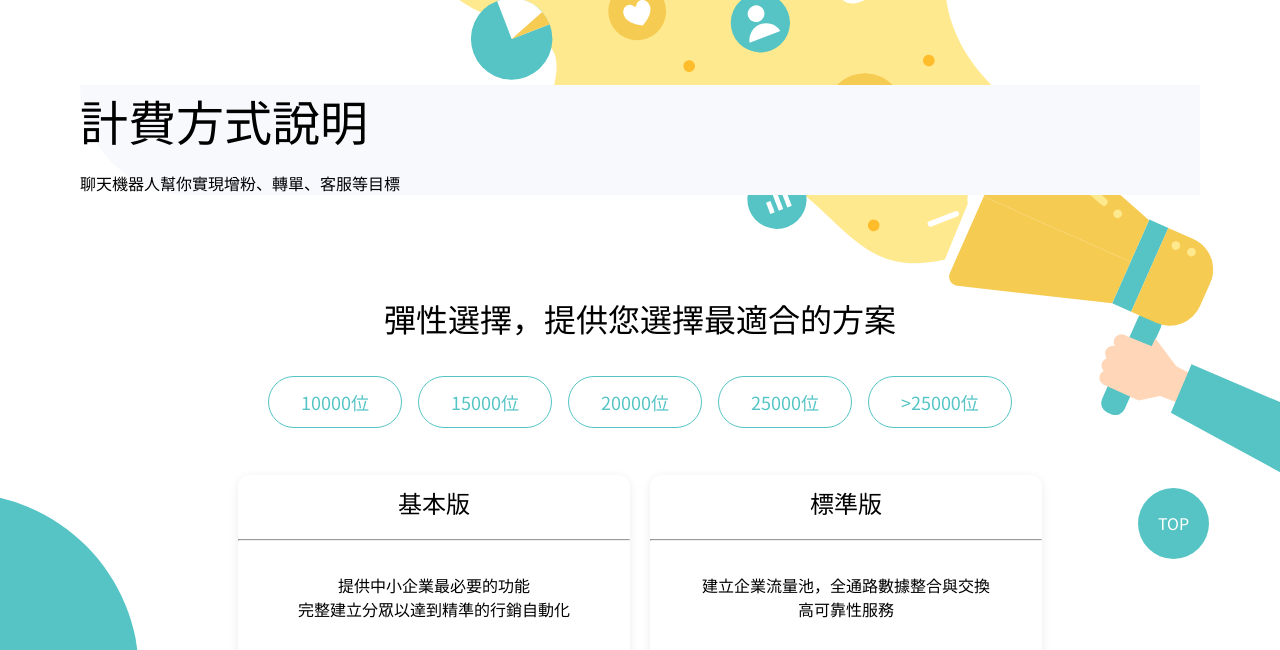
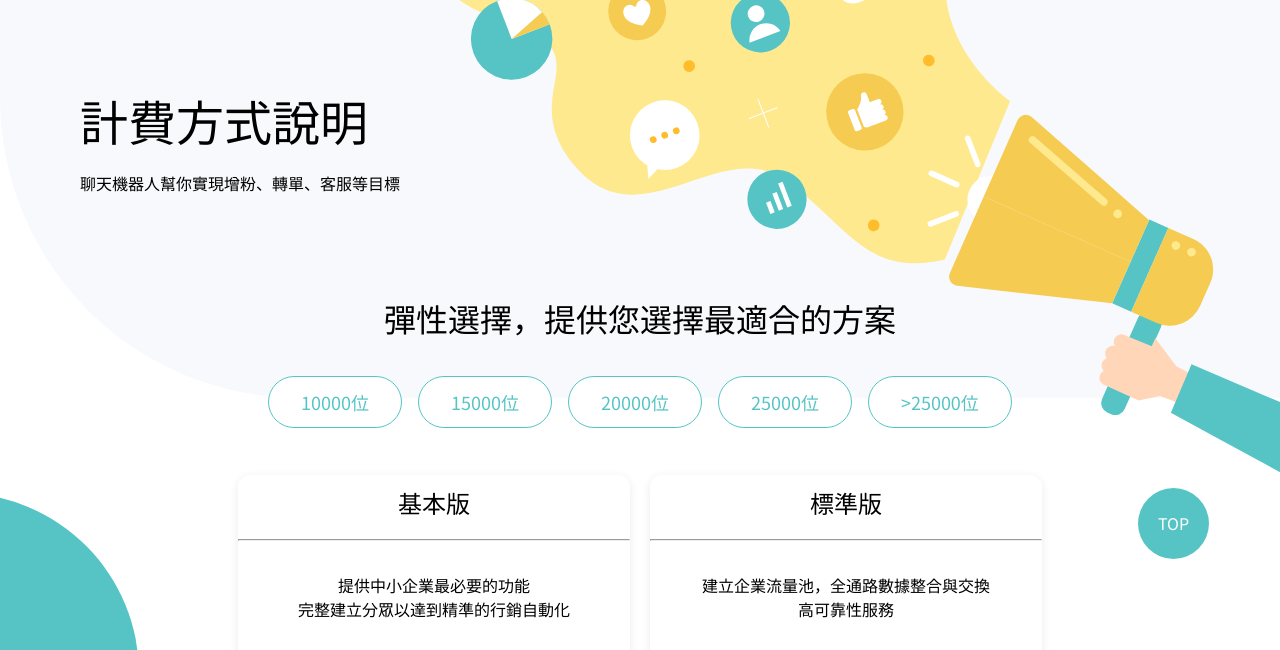
Before and after one commit to rex-chu-0/chattalk, a plain HTML site: page price.html in a window 1280 px wide. Shown: the part 72-722 px from the top of the page. Drawn offline with Linux system fonts and the light colour scheme.

Commit message:
price banner finshed

```diff
--- a/price.html
+++ b/price.html
@@ -8,11 +8,12 @@
 <link rel="preconnect" href="https://fonts.gstatic.com" crossorigin>
 <link href="https://fonts.googleapis.com/css2?family=Noto+Sans+TC&display=swap" rel="stylesheet">
     <link rel="stylesheet" href="styles/main.css">
-    <title>ChatTalker</title>
+    <title>ChatTalker-Pricing</title>
 </head>
 <body>
     <div class="toTopBtn fixedBtn" onclick="ToTop">TOP</div>
     <img src="img/banner.svg" alt="priceBanner" class="priceBannerImg">
+    <div class="backgroundPriceBanner"></div>
     <div class="container">
         <header>
             <h1><a href="index.html"><img src="img/logo.png" alt="logo" class="logo"></a></h1>
--- a/styles/_background.scss
+++ b/styles/_background.scss
@@ -8,4 +8,15 @@
         z-index: -1;
 	}
 
+        &PriceBanner{
+                width: 100%;
+                height: 470px;
+                background-color: #F7F9FD;
+                border-bottom-left-radius: 300px;
+                position: absolute;
+                top: 0;
+                left: 0;
+                z-index: -2;
+        }
+
 }
--- a/styles/main.scss
+++ b/styles/main.scss
@@ -138,9 +138,6 @@
 
 // 價格頁起
 .priceBanner{
-
-	background-color: #F7F9FD;
-	border-bottom-left-radius: 300px;
 
 	&Title{
 		margin-top: 92px;
```
Also changed, not shown: styles/main.css, 1 other file.
